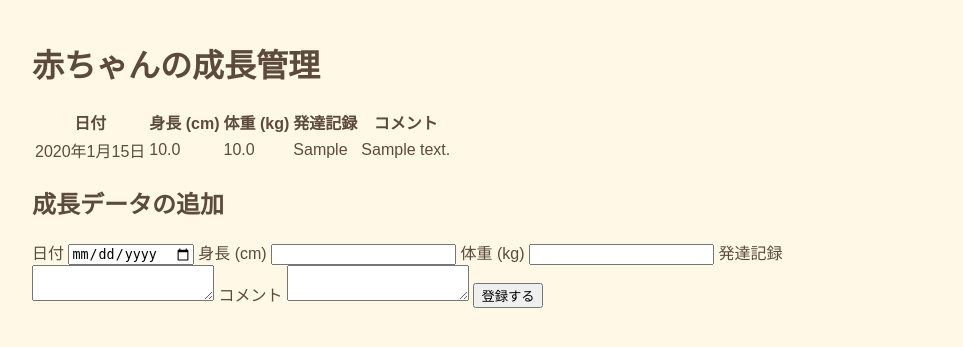
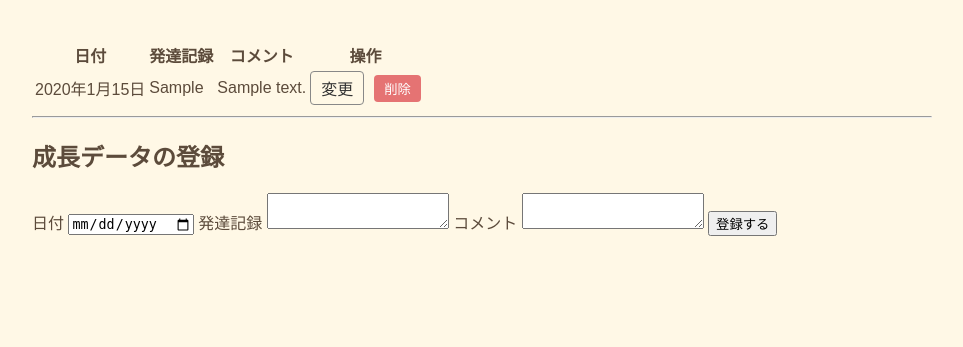
Before and after one commit to Kyounopopi/tiisanaproject, a Django app: page /growth/ in a window 1280 px wide. Shown: the part 55-402 px from the top of the page, without its empty margins (158-1121 px from the left). Run offline with Django 5.2, Linux system fonts and the light colour scheme; tables that the repository leaves empty hold one stand-in row (values such as "Sample post").

Commit message:
成長記録の作成

```diff
--- a/tiisanaproject/growthapp/models.py
+++ b/tiisanaproject/growthapp/models.py
@@ -2,8 +2,6 @@ from django.db import models
 
 class GrowthRecord(models.Model):
     date = models.DateField(verbose_name="日付")
-    height = models.FloatField(verbose_name="身長（cm）")
-    weight = models.FloatField(verbose_name="体重（kg）")
     baby_log = models.TextField(max_length=150, verbose_name="発達状況")
     comment = models.TextField(blank=True, null=True, verbose_name="コメント")
 
--- /dev/null
+++ b/tiisanaproject/growthapp/static/growthapp/style.css
@@ -0,0 +1,29 @@
+/* 変更・削除を横並びにする */
+.action-buttons {
+    display: flex;
+    gap: 10px;
+    align-items: center;
+}
+
+/* formが縦に広がるのを防ぐ */
+.action-buttons form {
+    margin: 0;
+}
+
+/* 見た目ちょっと整える（任意） */
+.action-buttons a {
+    padding: 4px 10px;
+    border: 1px solid #888;
+    border-radius: 4px;
+    text-decoration: none;
+    color: #333;
+}
+
+.action-buttons button {
+    padding: 4px 10px;
+    border: none;
+    border-radius: 4px;
+    background-color: #e57373;
+    color: white;
+    cursor: pointer;
+}
--- a/tiisanaproject/growthapp/templates/growth.html
+++ b/tiisanaproject/growthapp/templates/growth.html
@@ -1,51 +1,63 @@
 {% extends "base.html" %}
+
+{% load static %}
 
 {% block contents %}
 
-<h1>赤ちゃんの成長管理</h1>
+<link rel="stylesheet" href="{% static 'growthapp/style.css' %}">
 
-<!-- 成長データ一覧表示 -->
+<!-- 一覧＋変更＋削除 -->
 <table>
     <thead>
         <tr>
             <th>日付</th>
-            <th>身長 (cm)</th>
-            <th>体重 (kg)</th>
             <th>発達記録</th>
             <th>コメント</th>
+            <th>操作</th>
         </tr>
     </thead>
     <tbody>
         {% for record in growth %}
         <tr>
             <td>{{ record.date }}</td>
-            <td>{{ record.height }}</td>
-            <td>{{ record.weight }}</td>
             <td>{{ record.baby_log }}</td>
             <td>{{ record.comment }}</td>
+            <td>
+
+                <div class="action-buttons">
+                    <a href="{% url 'growthapp:growth_update' record.id %}">
+                        変更
+                    </a>
+
+                    <form method="POST"
+                          action="{% url 'growthapp:growth_delete' record.id %}">
+                        {% csrf_token %}
+                        <button type="submit"
+                                onclick="return confirm('本当に削除しますか？');">
+                            削除
+                        </button>
+                    </form>
+                </div>
+            </td>
         </tr>
         {% empty %}
         <tr>
-            <td colspan="5">データがまだ登録されていません。</td>
+            <td colspan="6">データがまだ登録されていません。</td>
         </tr>
         {% endfor %}
     </tbody>
 </table>
 
-<div class="form-container">
-    <h2>成長データの追加</h2>
+<hr>
+
+<!-- 🔽 登録フォーム -->
+<h2>成長データの登録</h2>
 
 <form method="POST">
     {% csrf_token %}
 
     <label>日付</label>
     <input type="date" name="date" required>
-
-        <label>身長 (cm)</label>
-        <input type="number" step="0.1" name="height" required>
-
-        <label>体重 (kg)</label>
-        <input type="number" step="0.1" name="weight" required>
 
     <label>発達記録</label>
     <textarea name="baby_log"></textarea>
@@ -55,6 +67,4 @@
 
     <button type="submit">登録する</button>
 </form>
-</div>
-
 {% endblock %}
--- a/tiisanaproject/growthapp/urls.py
+++ b/tiisanaproject/growthapp/urls.py
@@ -1,8 +1,10 @@
 from django.urls import path
-from .views import GrowthView
+from .views import GrowthView, GrowthDeleteView, GrowthUpdateView
 
 app_name = 'growthapp'
 
 urlpatterns = [
-    path("growth/", GrowthView.as_view(), name="growth")
+    path("growth/", GrowthView.as_view(), name="growth"),
+    path("growth/delete/<int:pk>/", GrowthDeleteView.as_view(), name="growth_delete"),
+    path("growth/update/<int:pk>/", GrowthUpdateView.as_view(), name="growth_update"),
 ]
--- a/tiisanaproject/growthapp/views.py
+++ b/tiisanaproject/growthapp/views.py
@@ -1,5 +1,5 @@
 from django.views import View
-from django.shortcuts import render, redirect
+from django.shortcuts import render, redirect, get_object_or_404
 from .models import GrowthRecord
 
 class GrowthView(View):
@@ -14,19 +14,42 @@ class GrowthView(View):
     def post(self, request):
         """成長データを登録"""
         date = request.POST.get("date")
-        height = request.POST.get("height")
-        weight = request.POST.get("weight")
         baby_log = request.POST.get("baby_log")
         comment = request.POST.get("comment")
 
         # DB保存
         GrowthRecord.objects.create(
             date=date,
-            height=height,
-            weight=weight,
             baby_log=baby_log,
             comment=comment
         )
 
         # 登録後リダイレクト（更新ボタンで重複登録を防ぐ）
         return redirect("/growth")
+
+class GrowthUpdateView(View):
+
+    def get(self, request, pk):
+        # 編集画面を表示
+        record = GrowthRecord.objects.get(pk=pk)
+        return render(request, "growth_update.html", {
+            "record": record
+        })
+
+    def post(self, request, pk):
+        # 更新処理
+        record = GrowthRecord.objects.get(pk=pk)
+
+        record.date = request.POST.get("date")
+        record.baby_log = request.POST.get("baby_log")
+        record.comment = request.POST.get("comment")
+
+        record.save()
+        return redirect("/growth")
+
+class GrowthDeleteView(View):
+
+    def post(self, request, pk):
+        record = get_object_or_404(GrowthRecord, pk=pk)
+        record.delete()
+        return redirect("/growth")
```
Also changed, not shown: tiisanaproject/growthapp/templates/growth_update.html (added, +22 -0 lines). Lines whose indentation alone changed are shown as unchanged.
